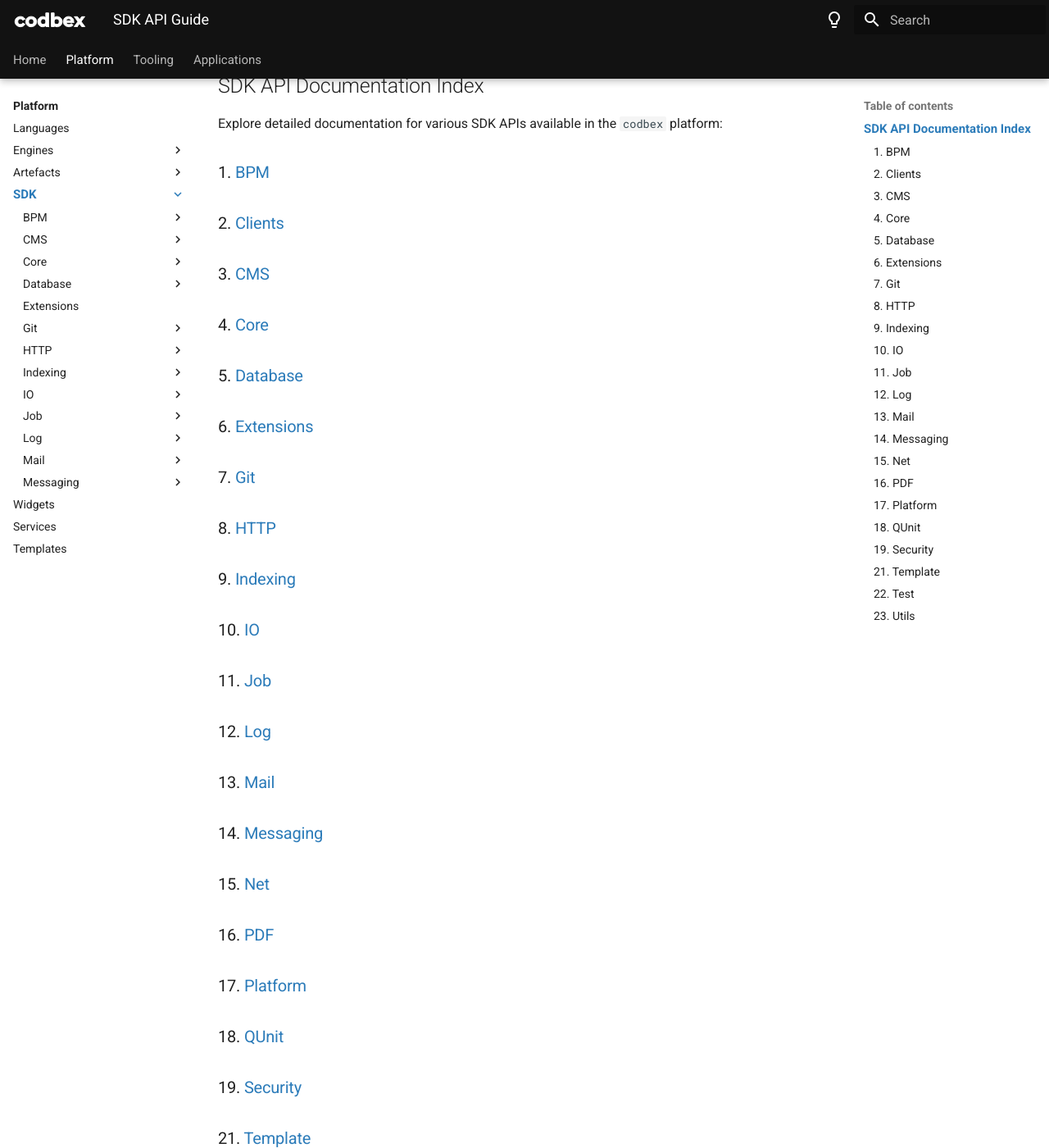
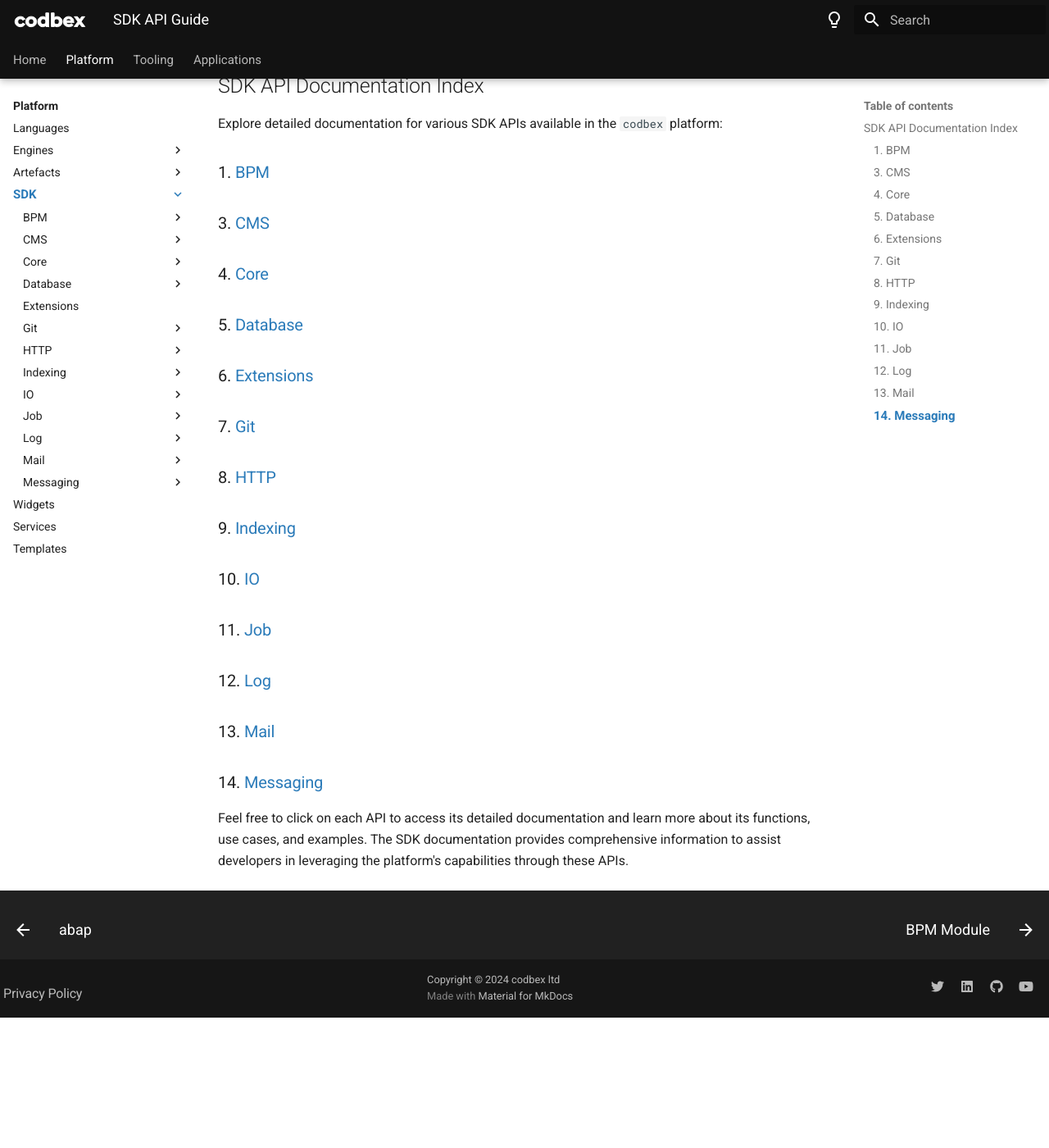
Before and after one commit to codbex/codbex-documentation, an MkDocs documentation site: the page built from docs/platform/sdk/index.md, in a window 1280 px wide and 1400 px high, scrolled down 232 px. Shown: the whole window at 82% size. Built offline with MkDocs 1.6.1 and Material for MkDocs 9.7.7, drawn with Linux system fonts in a browser that asks for light colours; after the commit the page ends 1473 px from its top, so only the background shows below that.

Commit message:
comment apis in todo

```diff
--- a/docs/platform/sdk/index.md
+++ b/docs/platform/sdk/index.md
@@ -7,7 +7,7 @@ Welcome to the API Index for the SDK utility classes. Here, you'll find informat
 Explore detailed documentation for various SDK APIs available in the `codbex` platform:
 
 ### 1. [BPM](bpm/index.md)
-### 2. [Clients](clients/index.md)
+<!-- ### 2. [Clients](clients/index.md) -->
 ### 3. [CMS](cms/index.md)
 ### 4. [Core](core/index.md)
 ### 5. [Database](db/index.md)
@@ -20,13 +20,13 @@ Explore detailed documentation for various SDK APIs available in the `codbex` pl
 ### 12. [Log](log/index.md)
 ### 13. [Mail](mail/index.md)
 ### 14. [Messaging](messaging/index.md)
-### 15. [Net](net/index.md)
+<!-- ### 15. [Net](net/index.md)
 ### 16. [PDF](pdf/index.md)
 ### 17. [Platform](platform/index.md)
 ### 18. [QUnit](qunit/index.md)
 ### 19. [Security](security/index.md)
 ### 21. [Template](template/index.md)
 ### 22. [Test](test/index.md)
-### 23. [Utils](utils/index.md)
+### 23. [Utils](utils/index.md) -->
 
 Feel free to click on each API to access its detailed documentation and learn more about its functions, use cases, and examples. The SDK documentation provides comprehensive information to assist developers in leveraging the platform's capabilities through these APIs.
```
